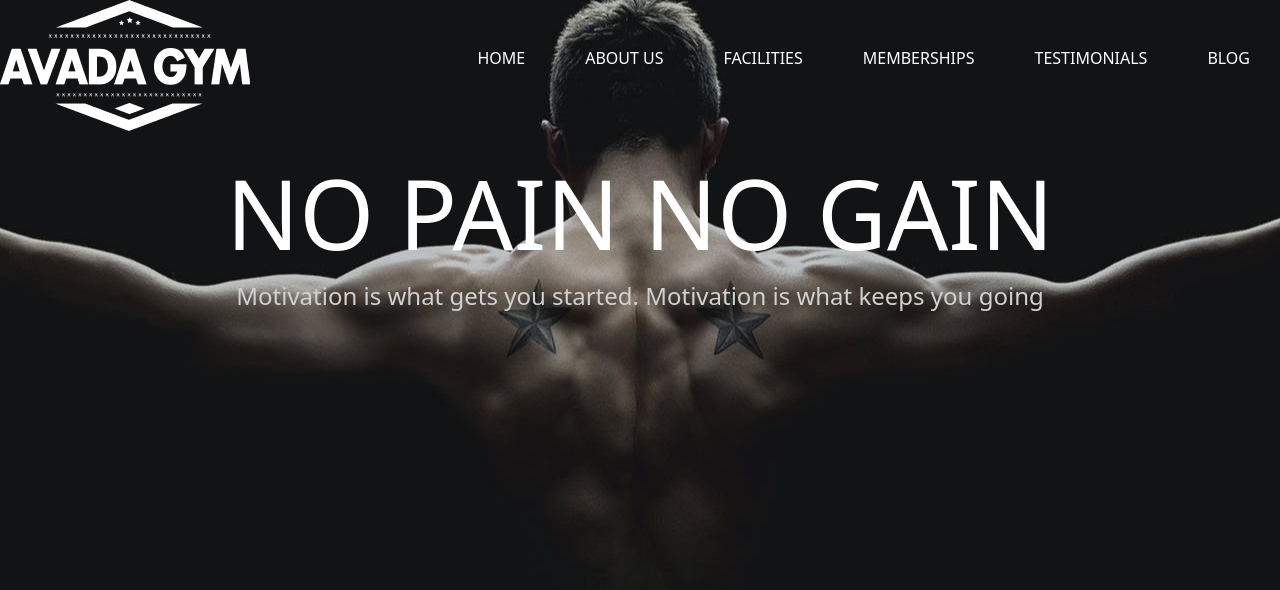
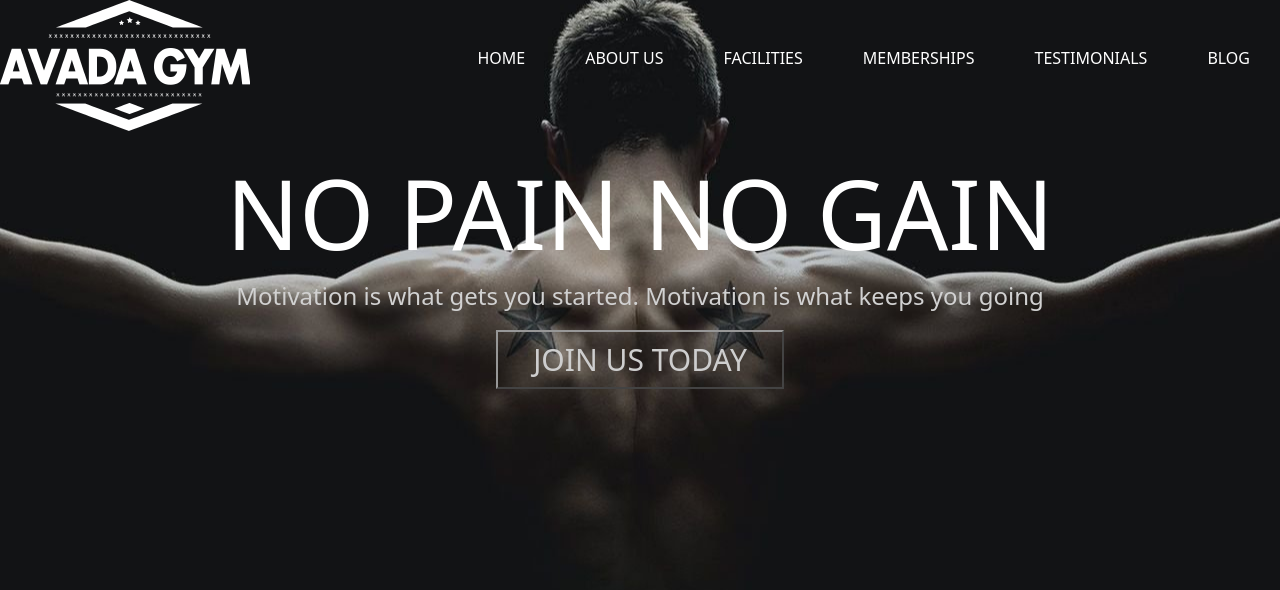
Before and after one commit to DanieleTuttolani/proj-html-vuejs, a Vue app: page / in a window 1280 px wide. Shown: the top 590 px of the page. Built offline with nearby package versions, Linux system fonts and the light colour scheme.

Commit message:
button component

```diff
--- a/src/components/AppHeader.vue
+++ b/src/components/AppHeader.vue
@@ -1,5 +1,6 @@
 <script>
 import headerNav from './micro components/header components/headerNav.vue';
+import Button from './micro components/Button.vue';
 export default {
     data() {
         return {
@@ -7,7 +8,8 @@ export default {
         }
     },
     components: {
-        headerNav
+        headerNav,
+        Button
     }
 }
 </script>
@@ -27,6 +29,7 @@ export default {
             <div class="jumbo-txt">
                 <h1>NO PAIN NO GAIN</h1>
                 <p>Motivation is what gets you started. Motivation is what keeps you going</p>
+                <Button :fillTxt="'JOIN US TODAY'" />
             </div>
         </div>
     </header>
--- a/src/components/micro components/Button.vue
+++ b/src/components/micro components/Button.vue
@@ -0,0 +1,22 @@
+<script>
+export default {
+    props: {
+        fillTxt: String
+    }
+}
+
+</script>
+
+<template>
+    <button>{{ fillTxt }}</button>
+</template>
+
+<style lang="scss" scoped>
+button {
+    background-color: transparent;
+    font-size: 30px;
+    border-color: rgb(151, 151, 151);
+    color: rgb(206, 206, 206);
+    padding: 5px 35px;
+}
+</style>
```
